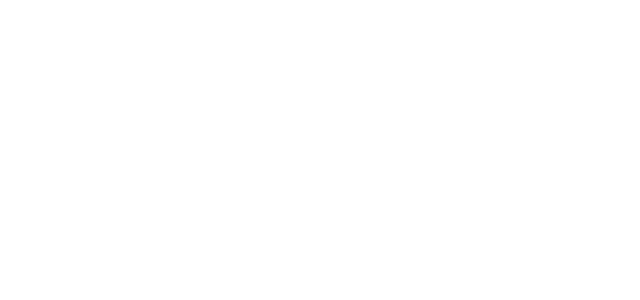
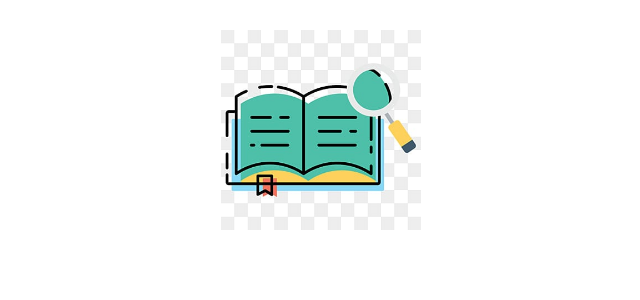
Before and after one commit to minoovr/dictionary_project, a React (Create React App) app: page / in a window 1280 px wide. Shown: the top 300 px of the page, without its empty margins (319-959 px from the left). Built offline with nearby package versions, Linux system fonts and the light colour scheme.

Commit message:
added logo

```diff
--- a/src/App.css
+++ b/src/App.css
@@ -0,0 +1,8 @@
+.App-header {
+  margin: 30px;
+}
+.App-logo {
+  max-width: 200px;
+  display: block;
+  margin: 0 auto;
+}
--- a/src/App.js
+++ b/src/App.js
@@ -1,9 +1,12 @@
+import logo from "./logo.jpg";
 import "./App.css";
 
 function App() {
   return (
     <div className="App">
-      <header className="App-header"></header>
+      <header className="App-header">
+        <img src={logo} className="App-logo img-fluid" alt="logo" />
+      </header>
     </div>
   );
 }
```
Also changed, not shown: src/logo.jpg (added), src/logo.svg (deleted).
